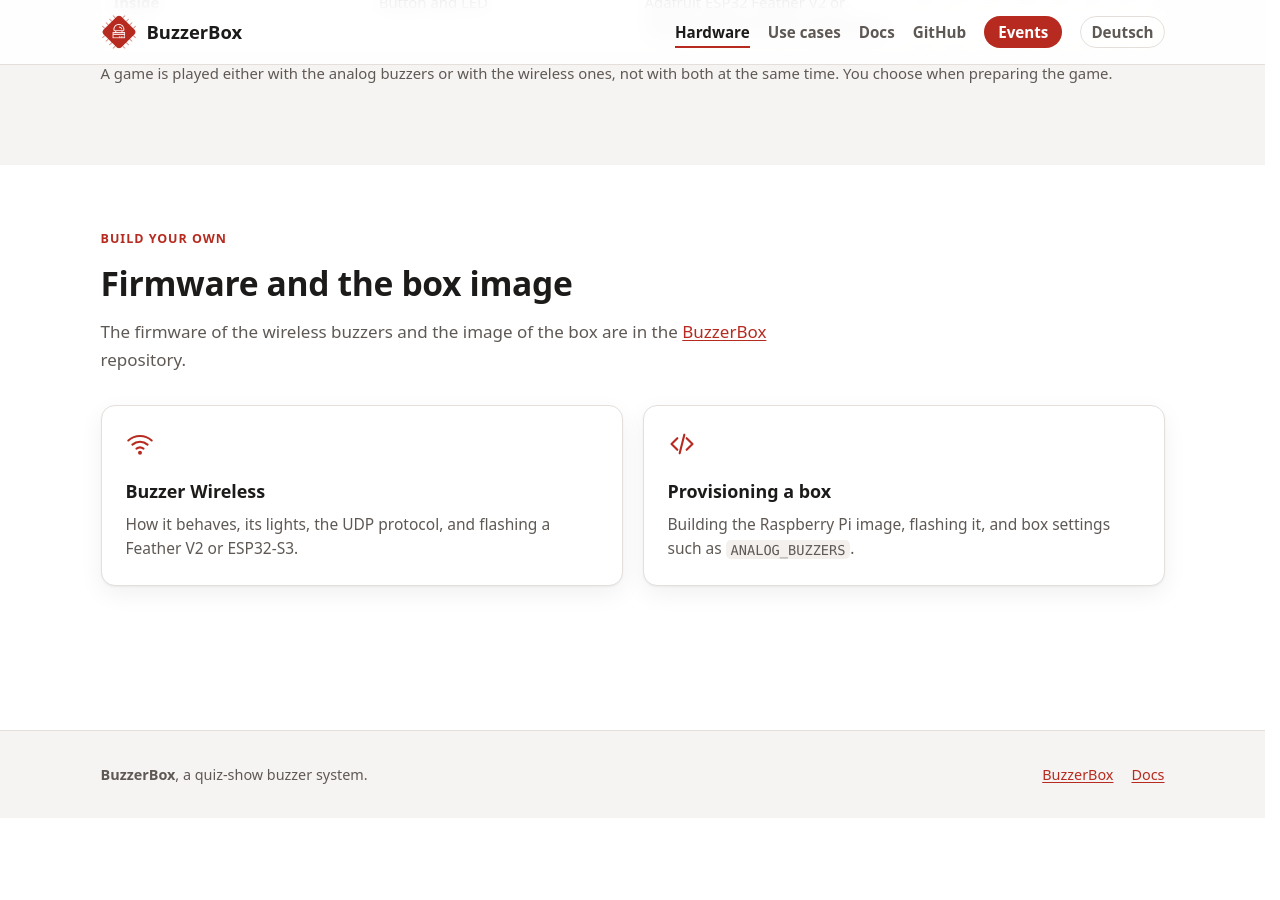
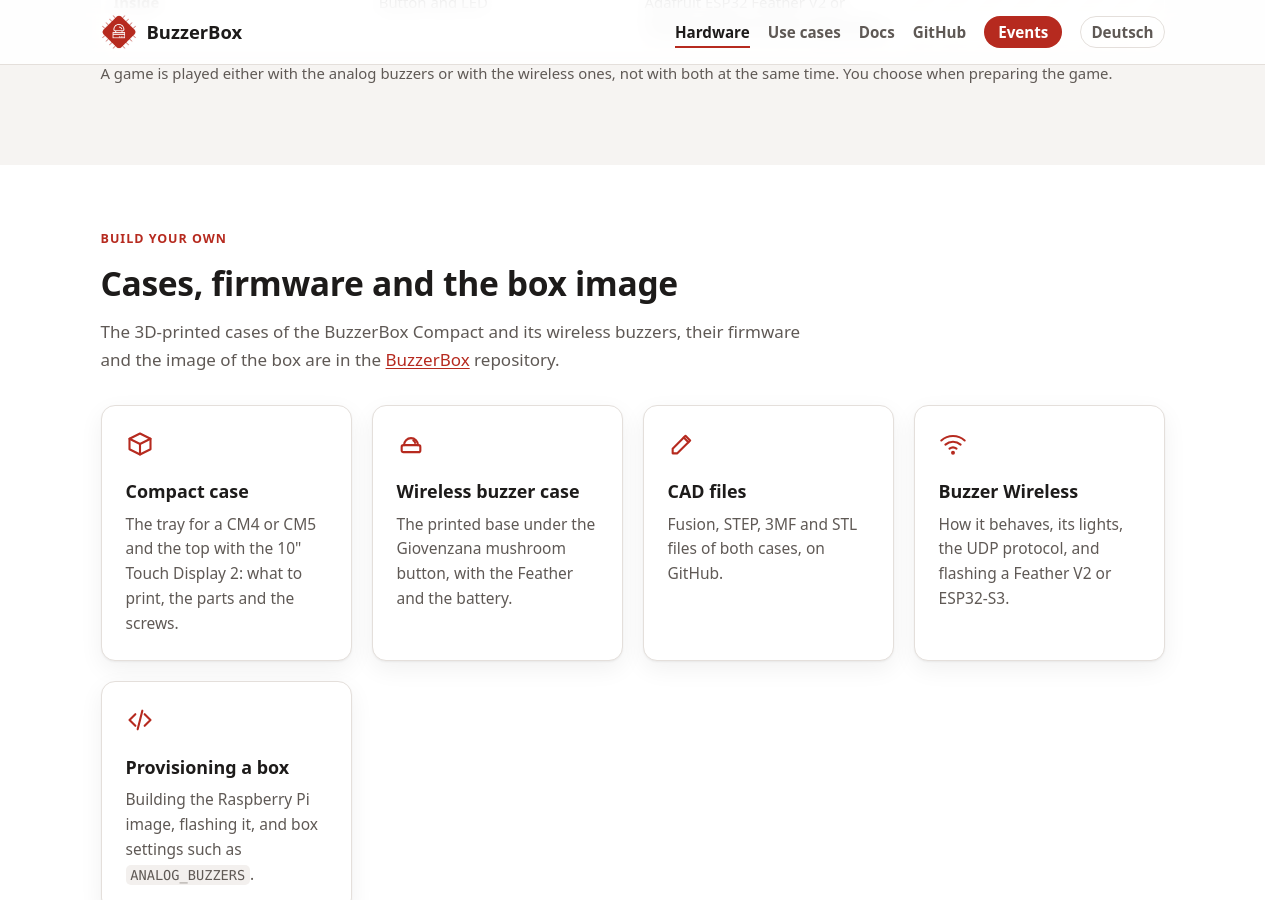
Before and after one commit to BuzzerBox/buzzerbox.github.io, a Jekyll site: the page built from hardware.html, in a window 1280 px wide and 900 px high, scrolled down 3586 px. Built offline with Jekyll 4.4.1, drawn with Linux system fonts in a browser that asks for light colours; before the commit the page ends 4404 px from its top, so only the background shows below that.

Commit message:
Link the cases of the BuzzerBox Compact under "Build your own" (#7)
The hardware pages (English and German) get cards for the Compact case, the
wireless buzzer case and the CAD files on GitHub. sync-docs.rb builds the two
cases' READMEs from BuzzerBox's hardware/ into /docs/hardware/.

Co-authored-by: Claude Opus 5.5 <noreply@anthropic.com>

```diff
--- a/de/docs/index.html
+++ b/de/docs/index.html
@@ -53,7 +53,7 @@ description: Die Dokumentation der BuzzerBox für Spielleitungen, Entwickler und
       <div class="card">
         {% include icon.html name="chip" %}
         <h3>Hardware &amp; Firmware <span class="badge">Englisch</span></h3>
-        <p>Für Bastler: die Funkbuzzer, ihre Firmware und ihre Protokolle.</p>
+        <p>Für Bastler: die 3D-gedruckten Gehäuse, die Firmware der Funkbuzzer und ihre Protokolle.</p>
         <ul style="margin:14px 0 0;padding-left:1.1em" lang="en">
           {% for p in hardware.pages %}<li><a href="{{ p.url | relative_url }}" hreflang="en">{{ p.title }}</a></li>{% endfor %}
         </ul>
--- a/docs/index.html
+++ b/docs/index.html
@@ -16,7 +16,7 @@ description: The BuzzerBox documentation for hosts, developers and hardware buil
   <div class="container">
     <div class="grid">
       {% assign icons = "book,code,chip" | split: "," %}
-      {% assign blurbs = "For hosts: set up the box, run a game, create games and fix problems. No technical knowledge needed.|For developers: run BuzzerBox on your computer, its architecture, configuration, file formats, releases and the box image.|For builders: the wireless buzzers, their firmware and their protocols." | split: "|" %}
+      {% assign blurbs = "For hosts: set up the box, run a game, create games and fix problems. No technical knowledge needed.|For developers: run BuzzerBox on your computer, its architecture, configuration, file formats, releases and the box image.|For builders: the 3D-printed cases, the wireless buzzers' firmware and their protocols." | split: "|" %}
       {% assign sections = site.data.docs_nav | where_exp: "s", "s.lang == nil or s.lang == site.lang" %}
       {% for s in sections %}
       {% assign icon = icons[forloop.index0] %}
--- a/hardware.html
+++ b/hardware.html
@@ -49,10 +49,16 @@ description: The BuzzerBox Compact, Classic and Pro, and the Buzzer Analog, Wire
 <section class="section" id="build">
   <div class="container">
     <p class="eyebrow">Build your own</p>
-    <h2>Firmware and the box image</h2>
-    <p class="sub">The firmware of the wireless buzzers and the image of the box are in the
-      <a href="{{ site.repos.ui }}">BuzzerBox</a> repository.</p>
+    <h2>Cases, firmware and the box image</h2>
+    <p class="sub">The 3D-printed cases of the BuzzerBox Compact and its wireless buzzers, their firmware and the image of
+      the box are in the <a href="{{ site.repos.ui }}">BuzzerBox</a> repository.</p>
     <div class="grid">
+      <a class="card" href="{{ '/docs/hardware/compact-case.html' | relative_url }}">{% include icon.html name="box" %}<h3>Compact case</h3>
+        <p>The tray for a CM4 or CM5 and the top with the 10" Touch Display 2: what to print, the parts and the screws.</p></a>
+      <a class="card" href="{{ '/docs/hardware/buzzer-case.html' | relative_url }}">{% include icon.html name="buzzer" %}<h3>Wireless buzzer case</h3>
+        <p>The printed base under the Giovenzana mushroom button, with the Feather and the battery.</p></a>
+      <a class="card" href="{{ site.repos.ui }}/tree/main/hardware">{% include icon.html name="edit" %}<h3>CAD files</h3>
+        <p>Fusion, STEP, 3MF and STL files of both cases, on GitHub.</p></a>
       <a class="card" href="{{ '/docs/hardware/wireless-buzzer.html' | relative_url }}">{% include icon.html name="wifi" %}<h3>Buzzer Wireless</h3>
         <p>How it behaves, its lights, the UDP protocol, and flashing a Feather V2 or ESP32-S3.</p></a>
       <a class="card" href="{{ '/docs/developer/provisioning.html' | relative_url }}">{% include icon.html name="code" %}<h3>Provisioning a box</h3>
--- a/scripts/sync-docs.rb
+++ b/scripts/sync-docs.rb
@@ -87,6 +87,8 @@ SECTIONS = {
   "hardware" => {
     title: "Hardware & firmware",
     pages: [
+      ["BuzzerBox", "hardware/compact-box/README.md", "docs/hardware/compact-case.md", "Compact case"],
+      ["BuzzerBox", "hardware/wireless-buzzer/README.md", "docs/hardware/buzzer-case.md", "Wireless buzzer case"],
       ["BuzzerBox", "firmware/wireless-buzzer/README.md", "docs/hardware/wireless-buzzer.md"]
     ]
   }
```
Also changed, not shown: de/hardware.html (+9 -3 lines).
